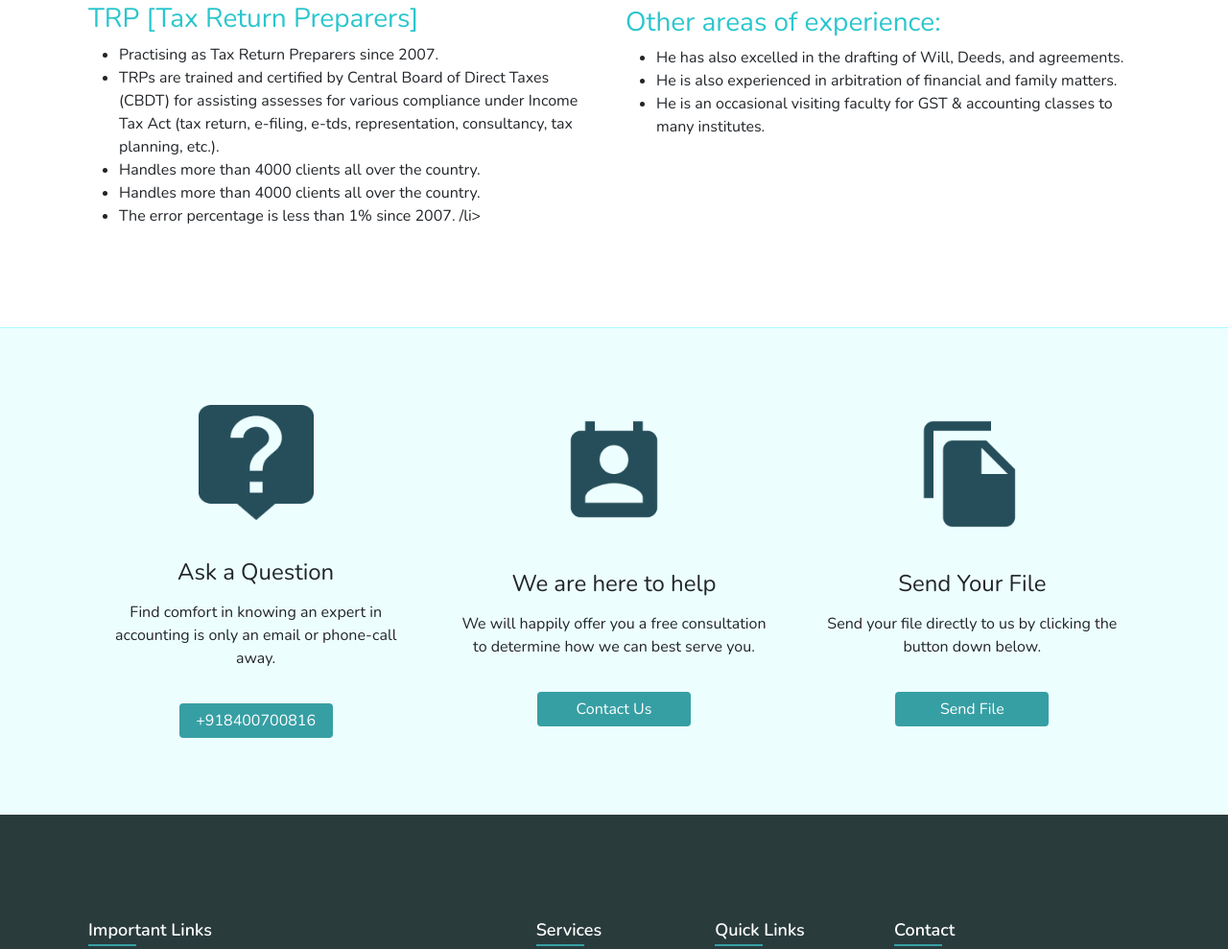
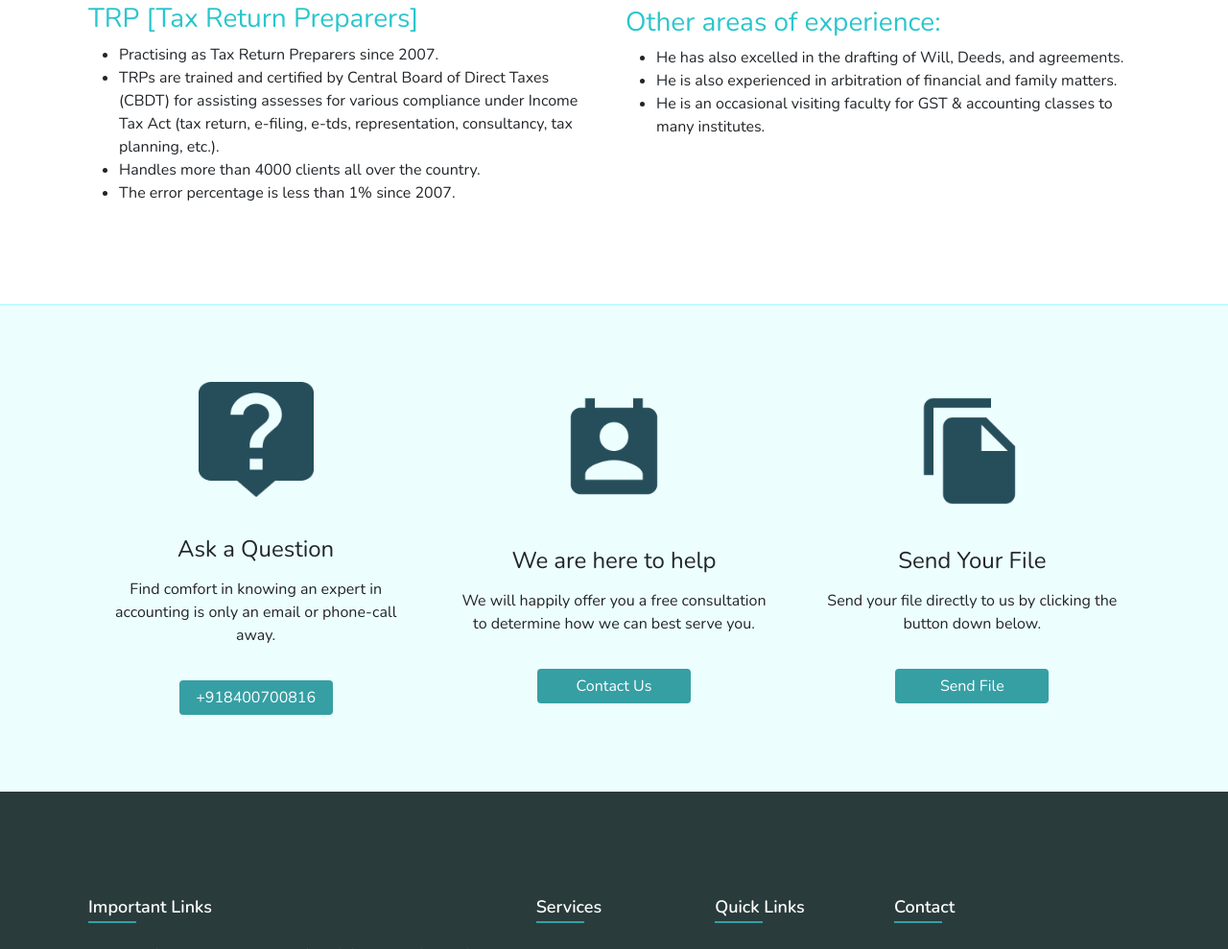
Before and after one commit to luffylovesmeat/ujjwal-kapoor-consultancy-website, a plain HTML site: page ujjwal.html in a window 1280 px wide. Shown: the part 2795-3784 px from the top of the page at 96% size. Drawn offline with nearby package versions, Linux system fonts and the light colour scheme.

Commit message:
fixing changes to repeted content

```diff
--- a/ujjwal.html
+++ b/ujjwal.html
@@ -292,8 +292,7 @@
                     representation, consultancy, tax planning, etc.).
                   </li>
                   <li>Handles more than 4000 clients all over the country.</li>
-                  <li>Handles more than 4000 clients all over the country.</li>
-                  <li>The error percentage is less than 1% since 2007. /li></li>
+                  <li>The error percentage is less than 1% since 2007. </li>
                 </ul>
 
                 <br />
```
Also changed, not shown: coming.html (+1 -1 lines), services.html (+1 -2 lines).
